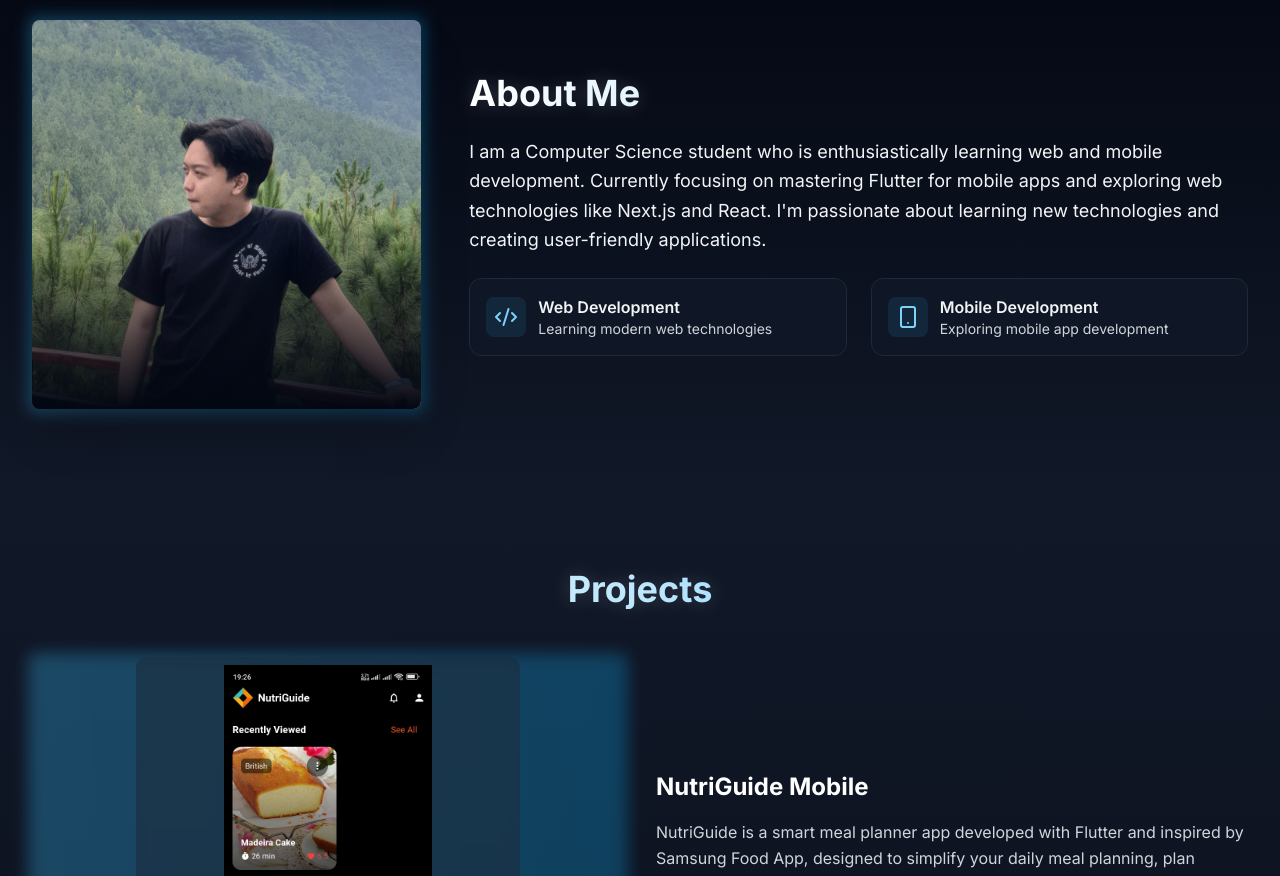
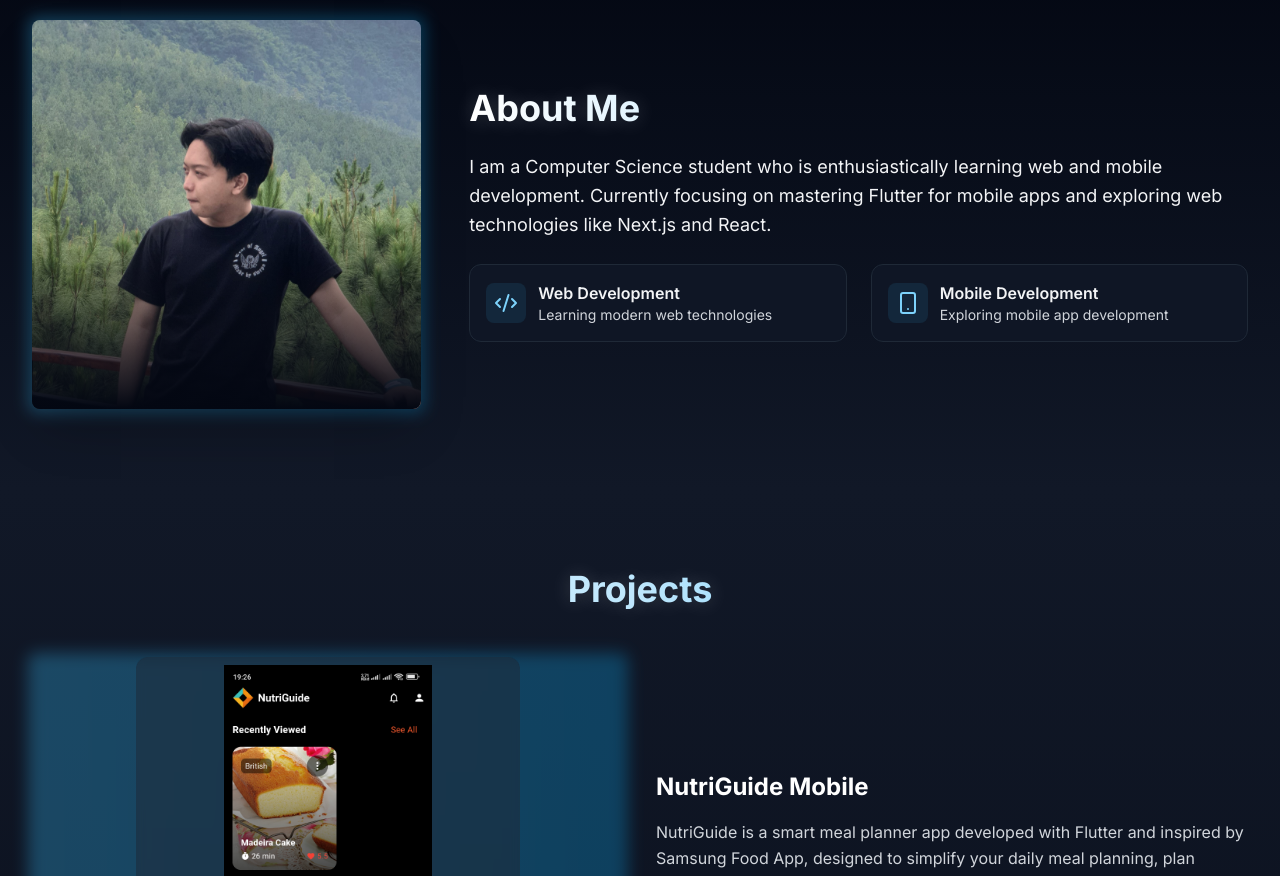
Before and after one commit to Simon1705/portfolio, a Next.js app: page / in a window 1280 px wide. Shown: the part 860-1736 px from the top of the page. Built offline with nearby package versions, Linux system fonts and the light colour scheme.

Commit message:
minor update

```diff
--- a/src/components/sections/about.tsx
+++ b/src/components/sections/about.tsx
@@ -15,7 +15,7 @@ export default function About() {
   const content = {
     en: {
       title: "About Me",
-      description: "I am a Computer Science student who is enthusiastically learning web and mobile development. Currently focusing on mastering Flutter for mobile apps and exploring web technologies like Next.js and React. I'm passionate about learning new technologies and creating user-friendly applications.",
+      description: "I am a Computer Science student who is enthusiastically learning web and mobile development. Currently focusing on mastering Flutter for mobile apps and exploring web technologies like Next.js and React.",
       highlights: [
         { icon: Code2, title: "Web Development", desc: "Learning modern web technologies" },
         { icon: Smartphone, title: "Mobile Development", desc: "Exploring mobile app development" }
@@ -23,7 +23,7 @@ export default function About() {
     },
     id: {
       title: "Tentang Saya",
-      description: "Saya adalah mahasiswa Informatika yang sedang mempelajari pengembangan web dan mobile. Saat ini fokus mendalami Flutter untuk aplikasi mobile dan mengeksplorasi teknologi web seperti Next.js dan React. Saya antusias dalam mempelajari teknologi baru dan menciptakan aplikasi yang mudah digunakan.",
+      description: "Saya adalah mahasiswa Informatika yang sedang mempelajari pengembangan web dan mobile. Saat ini fokus mendalami Flutter untuk aplikasi mobile dan mengeksplorasi teknologi web seperti Next.js dan React.",
       highlights: [
         { icon: Code2, title: "Pengembangan Web", desc: "Mempelajari teknologi web modern dan mencoba membuat aplikasi web" },
         { icon: Smartphone, title: "Pengembangan Mobile", desc: "Mengeksplorasi pengembangan aplikasi mobile" }
```
